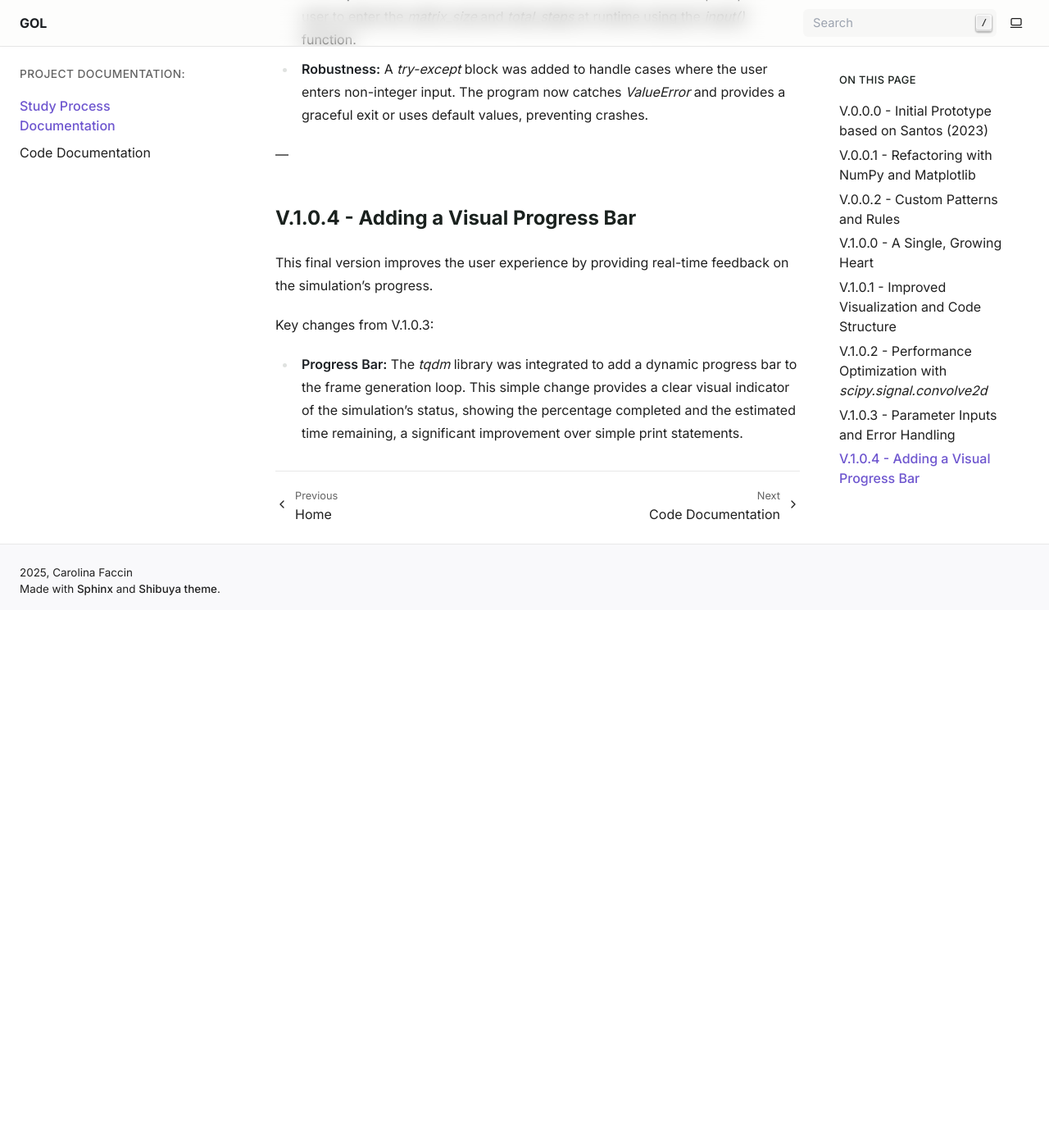
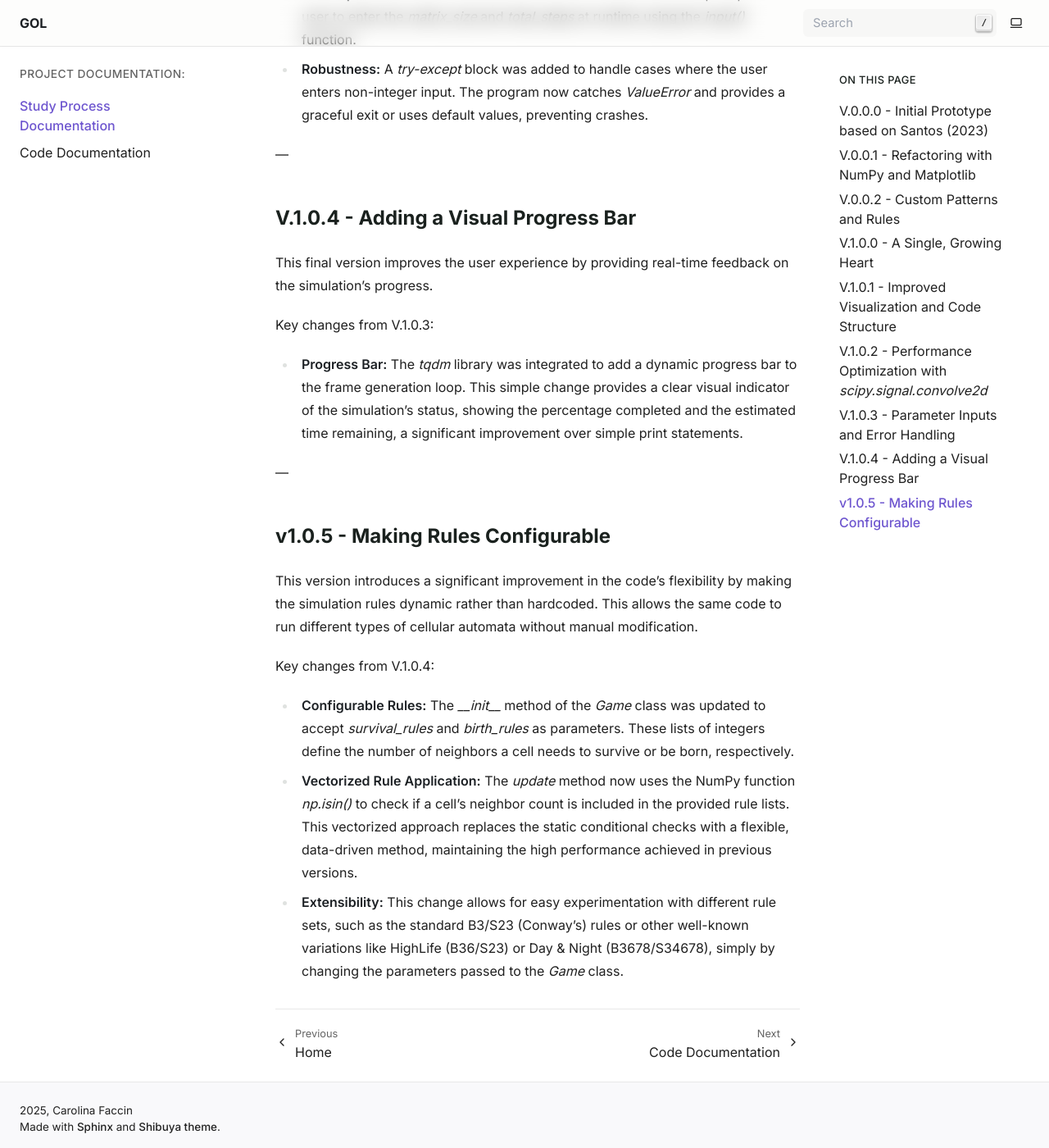
Before and after one commit to carolinafaccin/gol, a Sphinx documentation site: the page built from source/study_process.rst, in a window 1280 px wide and 1400 px high, scrolled down 3618 px. Shown: the whole window at 82% size. Built offline with Sphinx 7.4.7, drawn with Linux system fonts in a browser that asks for light colours; before the commit the page ends 4362 px from its top, so only the background shows below that.

Commit message:
growingheart v.1.0.5

```diff
--- a/source/study_process.rst
+++ b/source/study_process.rst
@@ -93,3 +93,16 @@ This final version improves the user experience by providing real-time feedback
 Key changes from V.1.0.3:
 
 * **Progress Bar:** The `tqdm` library was integrated to add a dynamic progress bar to the frame generation loop. This simple change provides a clear visual indicator of the simulation's status, showing the percentage completed and the estimated time remaining, a significant improvement over simple print statements.
+
+---
+
+v1.0.5 - Making Rules Configurable
+----------------------------------
+
+This version introduces a significant improvement in the code's flexibility by making the simulation rules dynamic rather than hardcoded. This allows the same code to run different types of cellular automata without manual modification.
+
+Key changes from V.1.0.4:
+
+* **Configurable Rules:** The `__init__` method of the `Game` class was updated to accept `survival_rules` and `birth_rules` as parameters. These lists of integers define the number of neighbors a cell needs to survive or be born, respectively.
+* **Vectorized Rule Application:** The `update` method now uses the NumPy function `np.isin()` to check if a cell's neighbor count is included in the provided rule lists. This vectorized approach replaces the static conditional checks with a flexible, data-driven method, maintaining the high performance achieved in previous versions.
+* **Extensibility:** This change allows for easy experimentation with different rule sets, such as the standard B3/S23 (Conway's) rules or other well-known variations like HighLife (B36/S23) or Day & Night (B3678/S34678), simply by changing the parameters passed to the `Game` class.
```
Also changed, not shown: 1 other file.
